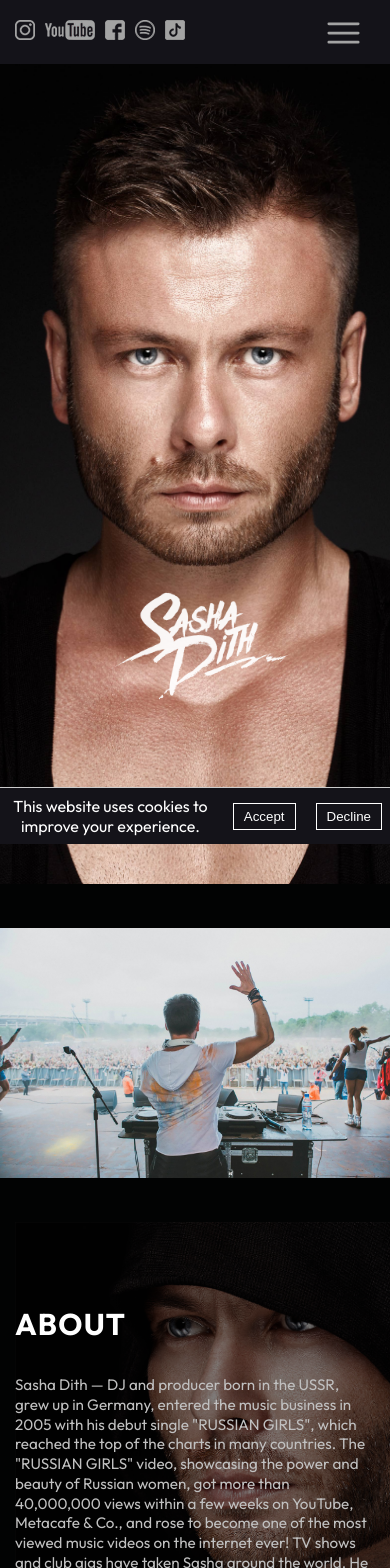
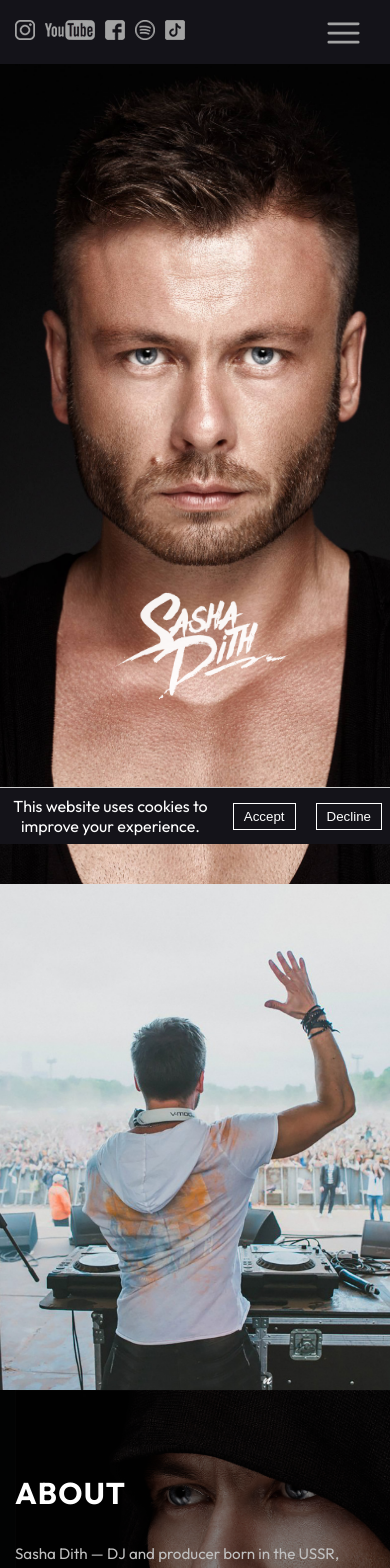
Before and after one commit to sashadith/website, a Next.js app: page / in a window 390 px wide. Shown: the top 1568 px of the page. Built offline with nearby package versions, Linux system fonts and the light colour scheme.

Commit message:
edit parallax

```diff
--- a/src/components/Hero/Hero.module.scss
+++ b/src/components/Hero/Hero.module.scss
@@ -78,10 +78,11 @@
 }
 
 /* Turn off parallax scrolling for tablets and phones. Increase the pixels if needed */
-@media only screen and (max-device-width: 980px) {
+@media only screen and (max-width: 980px) {
   .parallax {
     // background-attachment: scroll;
-    background-size: contain;
+    // background-size: contain;
+    height: 60vh;
   }
 }
 // Parallax end
```
